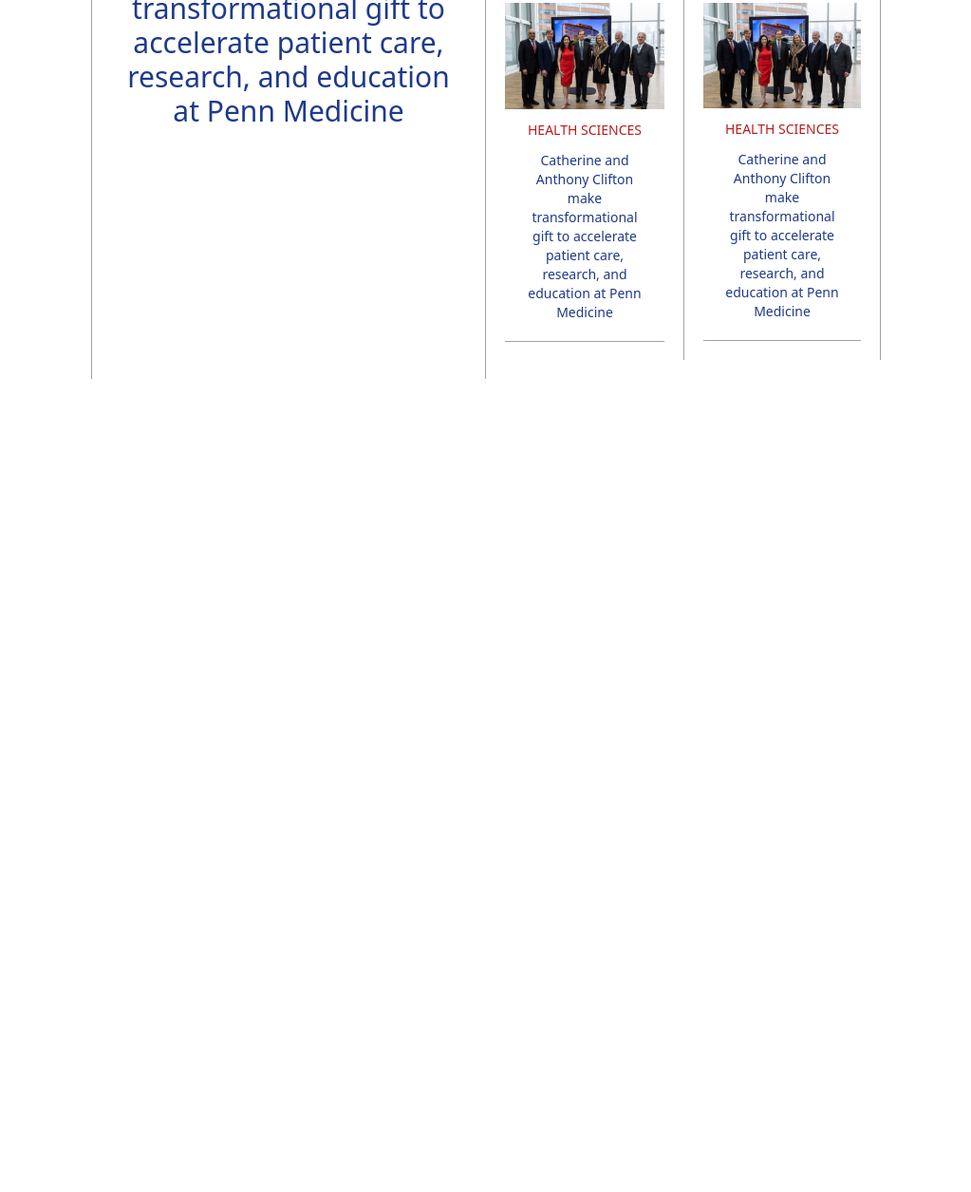
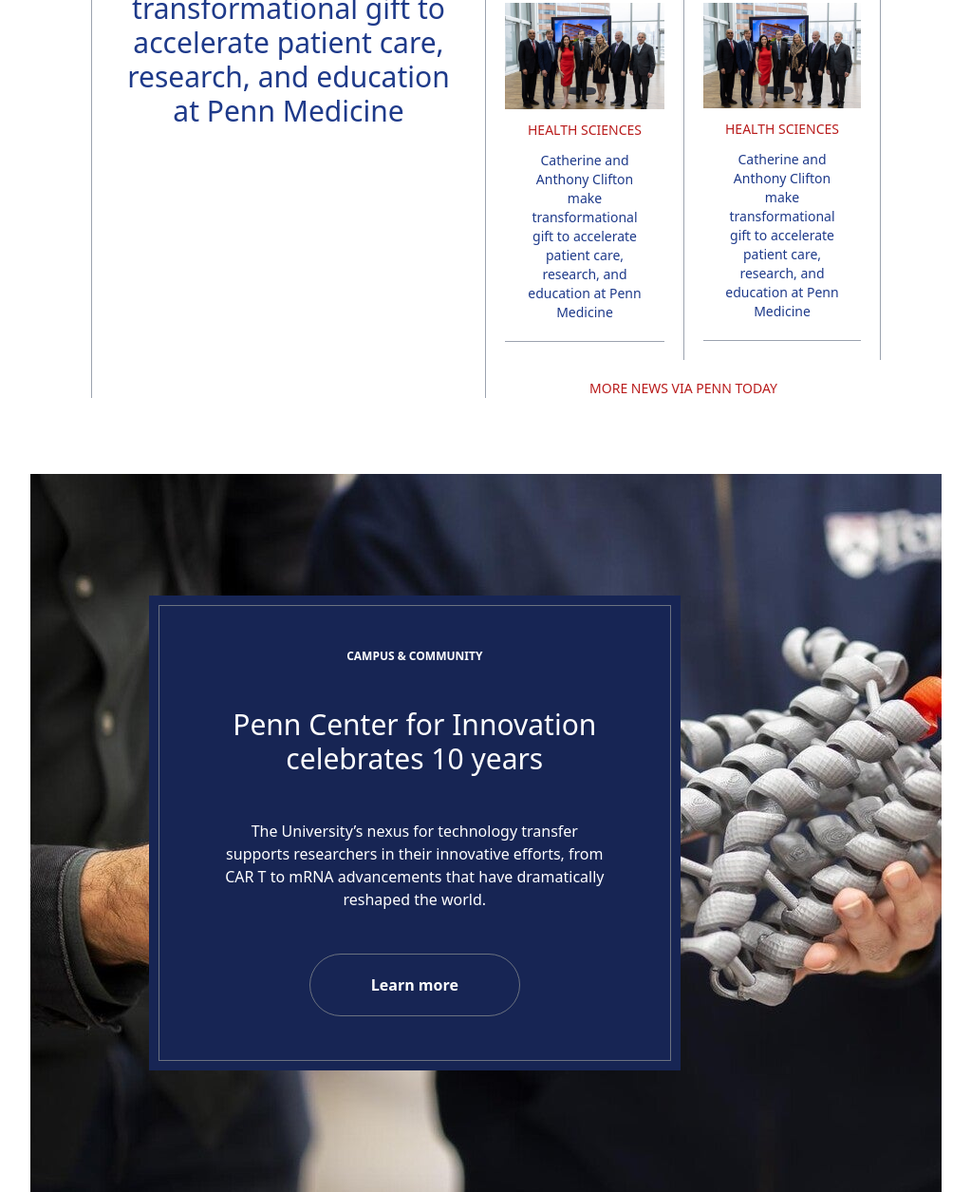
Before and after one commit to gasanashema/The-Gym-CSS-Gate-Tailwind, a website: page html/index.html in a window 1280 px wide. Shown: the part 1442-2697 px from the top of the page at 95% size, without its empty margins (128-1151 px from the left). Before the commit the page ends 1921 px from the top, so only its background shows below. Drawn offline with Linux system fonts and the light colour scheme.

Commit message:
campus and community section added

```diff
--- a/html/index.html
+++ b/html/index.html
@@ -115,9 +115,23 @@
 
                 </div>
 
-
+                <div class="col-span-2">
+                <h2 class="uppercase text-red-700 text-sm text-center">More News via penn today</h2>
+                </div>
             </div>
          </div>
+
+    </div>
+
+    <div class="w-[75%] h-fit mx-auto py-20 " style="background-image: url(../images/penn-center-innovation.jpg);">
+        <div class="h-[500px] w-[560px] mx-[13%] bg-blue-950 my-12 flex items-center justify-center">
+            <div class="border-gray-500 border h-[480px] w-[540px] flex flex-col items-center justify-evenly">
+                <h1 class="uppercase text-xs font-semibold text-white">Campus & Community</h1>
+                <h1 class="text-3xl text-white font-light text-center px-5">Penn Center for Innovation celebrates 10 years</h1>
+                <p class="text-center px-16 text-white text-base font-light">The University’s nexus for technology transfer supports researchers in their innovative efforts, from CAR T to mRNA advancements that have dramatically reshaped the world.</p>
+                <button class="text-white font-semibold px-16 py-5 rounded-full border border-gray-500">Learn more</button>
+            </div>
+        </div>
     </div>
 </body>
 
```
Also changed, not shown: src/output.css.
